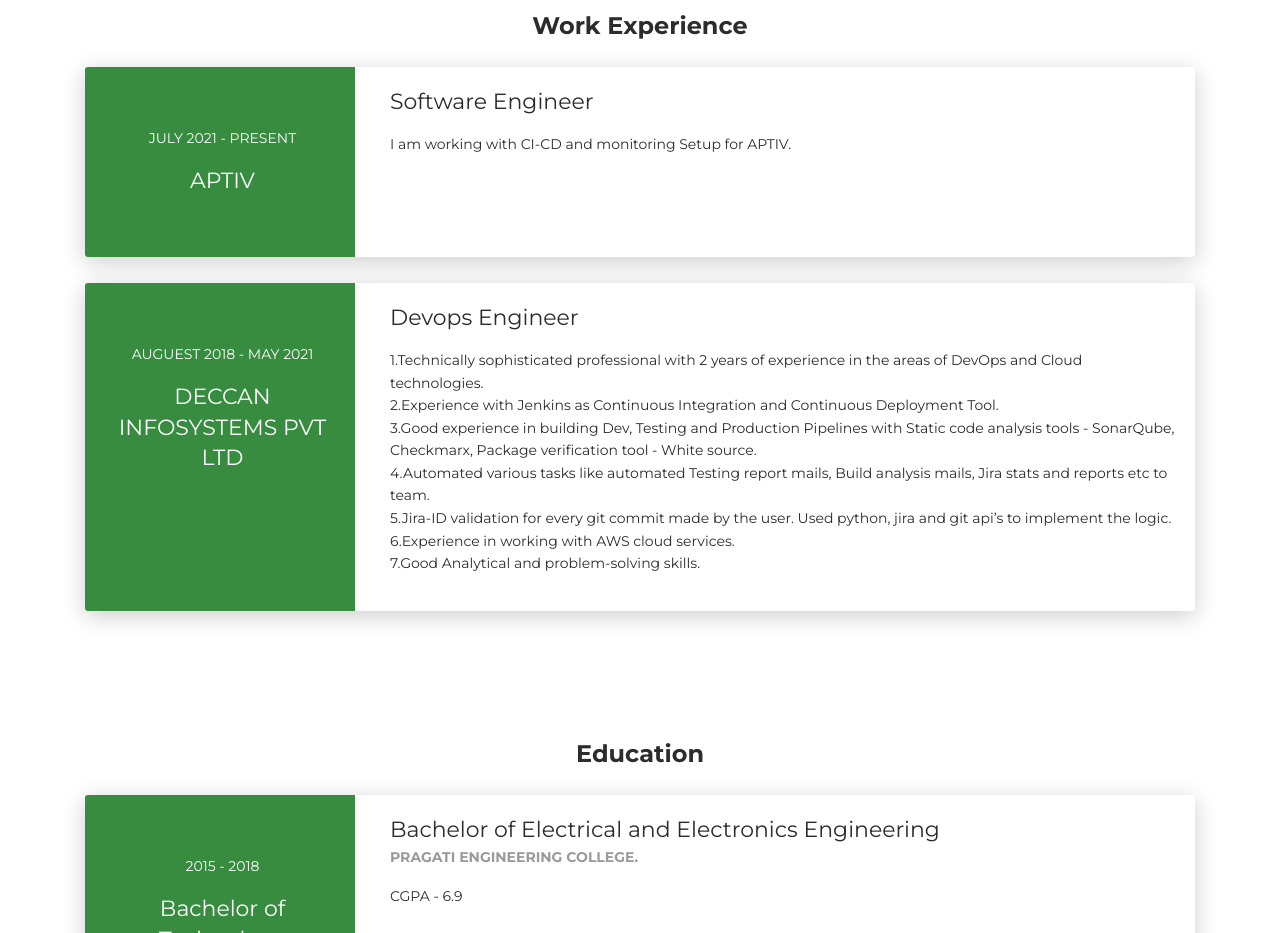
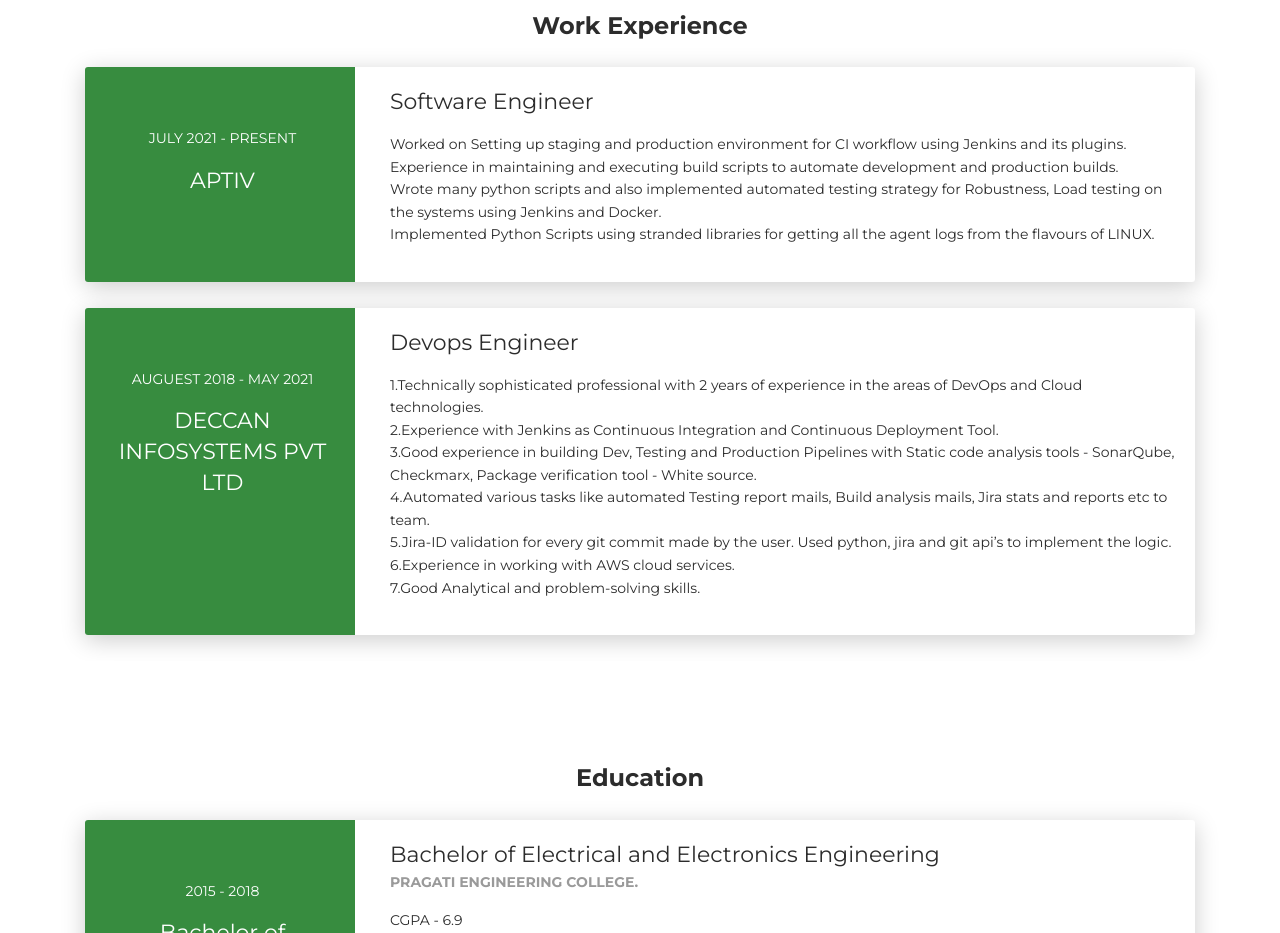
Before and after one commit to venkkit/venkkit.github.io, a plain HTML site: page index.html in a window 1280 px wide. Shown: the part 1440-2373 px from the top of the page. Drawn offline with Linux system fonts and the light colour scheme.

Commit message:
Update index.html
Aptiv

```diff
--- a/index.html
+++ b/index.html
@@ -182,7 +182,10 @@
         <div class="col-md-9" data-aos="fade-left" data-aos-offset="50" data-aos-duration="500">
           <div class="card-body">
             <div class="h5">Software Engineer</div>
-            <p>I am working with CI-CD and monitoring Setup for APTIV.</p>
+            <p>Worked on Setting up staging and production environment for CI workflow using Jenkins and its plugins. <br />
+              Experience in maintaining and executing build scripts to automate development and production builds.<br />
+              Wrote many python scripts and also implemented automated testing strategy for Robustness, Load testing on the systems using Jenkins and Docker.<br />
+              Implemented Python Scripts using stranded libraries for getting all the agent logs from the flavours of LINUX.</p>
           </div>
         </div>
       </div>
```
